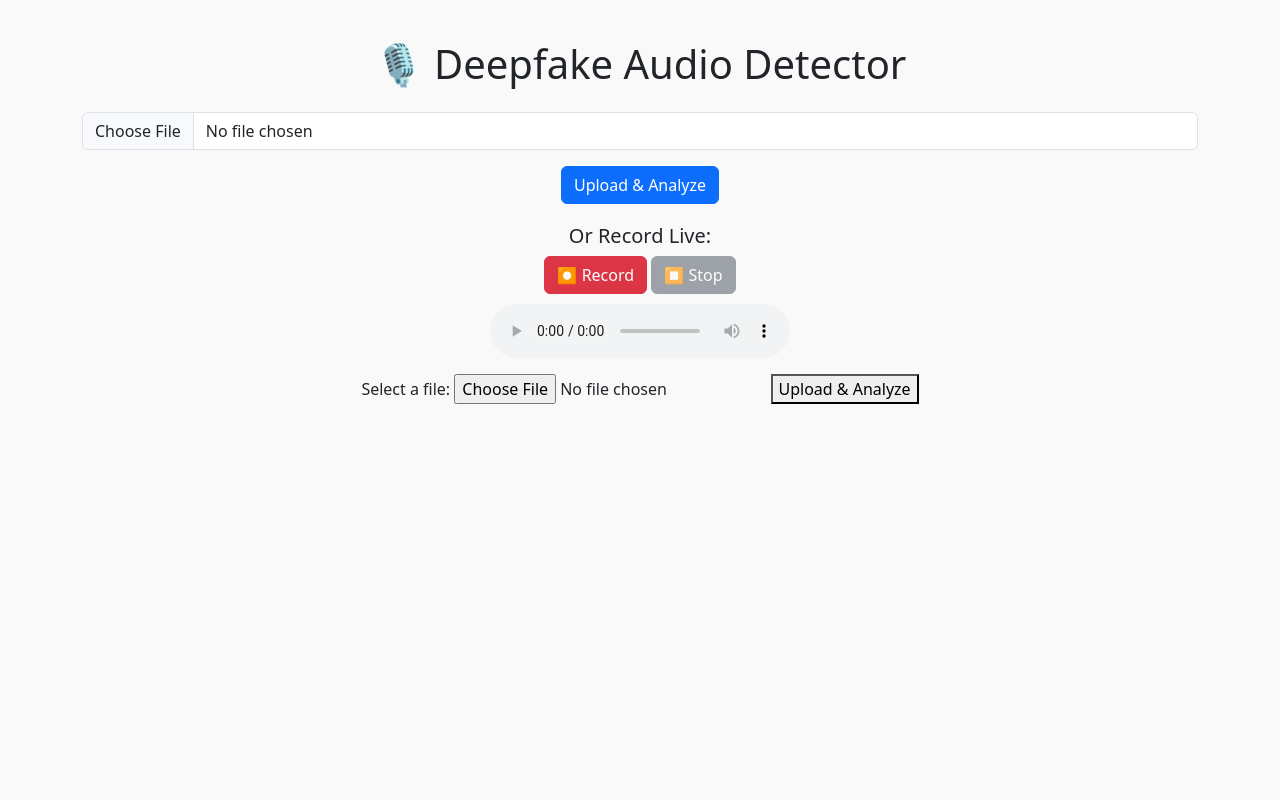
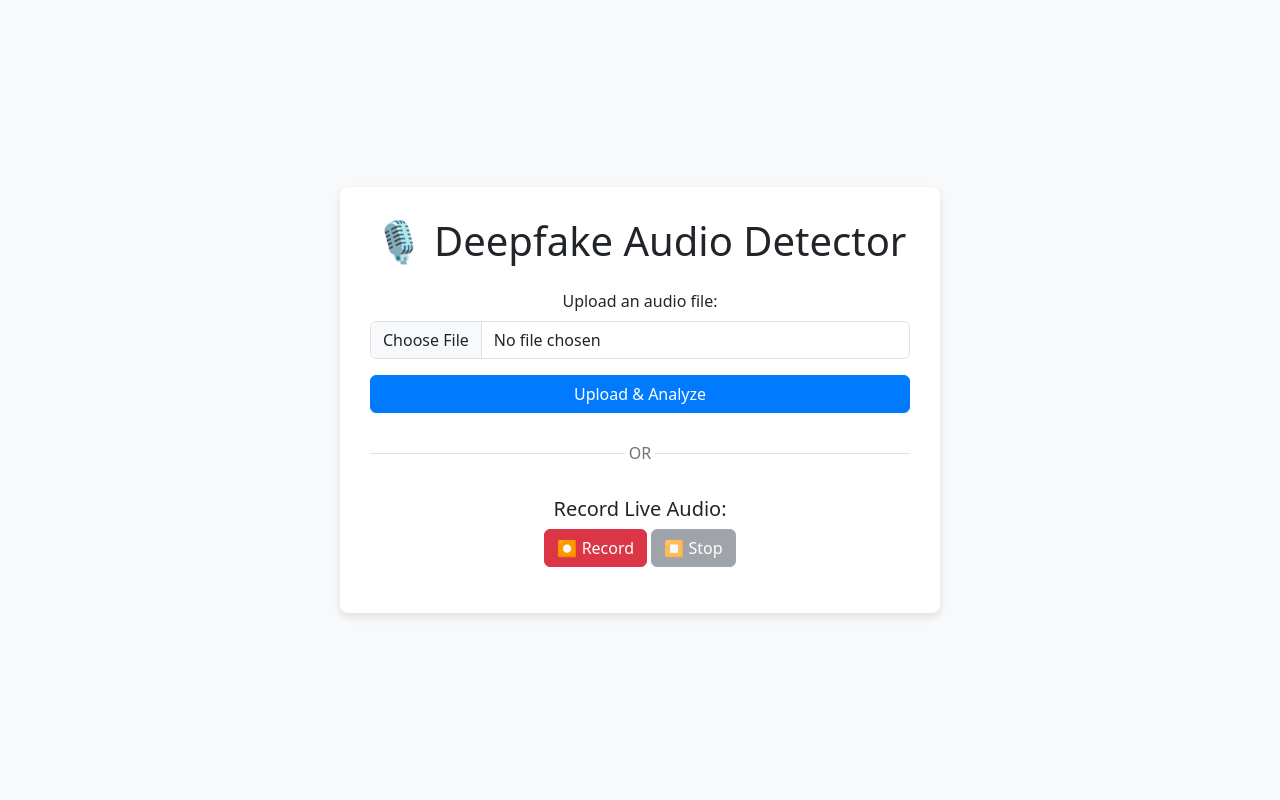
Before and after one commit to hajubaju/Spoof-Detector, a Flask app: page / in a window 1280 px wide. Run offline with Flask 3, Linux system fonts and the light colour scheme; some libraries are stand-ins or nearby versions.

Commit message:
Update index.html

```diff
--- a/templates/index.html
+++ b/templates/index.html
@@ -5,44 +5,71 @@
   <title>Audio Deepfake Detector</title>
   <link href="https://cdn.jsdelivr.net/npm/bootstrap@5.3.0/dist/css/bootstrap.min.css" rel="stylesheet">
   <style>
-    body { background: #f9f9f9; padding: 40px; }
-    .recorder { margin-top: 20px; }
-    audio { margin-top: 10px; }
+    body { background: #f8f9fa; padding-top: 40px; padding-bottom: 40px; display: flex; align-items: center; justify-content: center; min-height: 100vh; }
+    .container { background: #ffffff; padding: 30px; border-radius: 8px; box-shadow: 0 4px 8px rgba(0,0,0,0.1); max-width: 600px; width: 100%;}
+    h1 { margin-bottom: 1.5rem; }
+    .recorder, .prediction-result { margin-top: 2rem; }
+    audio { margin-top: 1rem; width: 100%; }
+    .btn-primary { background-color: #007bff; border-color: #007bff; }
+    .btn-danger { background-color: #dc3545; border-color: #dc3545; }
+    .btn-secondary { background-color: #6c757d; border-color: #6c757d; }
+    .form-control, .btn { margin-bottom: 0.5rem; }
+    .or-divider {
+        display: flex;
+        align-items: center;
+        text-align: center;
+        color: #6c757d;
+        margin: 20px 0;
+    }
+    .or-divider::before,
+    .or-divider::after {
+        content: '';
+        flex: 1;
+        border-bottom: 1px solid #dee2e6;
+    }
+    .or-divider:not(:empty)::before {
+        margin-right: .25em;
+    }
+    .or-divider:not(:empty)::after {
+        margin-left: .25em;
+    }
   </style>
 </head>
 <body>
   <div class="container text-center">
     <h1 class="mb-4">🎙 Deepfake Audio Detector</h1>
 
-    {% if message %}
-      <div class="alert alert-warning">{{ message }}</div>
+    {% if message or error_message %}
+      <div class="alert {% if error_message %}alert-danger{% else %}alert-warning{% endif %}">{{ message or error_message }}</div>
     {% endif %}
 
-    <form method="POST" action="/predict" enctype="multipart/form-data">
+    <form id="mainUploadForm" method="POST" action="/predict" enctype="multipart/form-data">
       <div class="mb-3">
-        <input class="form-control" type="file" name="audio_file" accept=".wav,.flac,.webm" required>
+        <label for="audio_file_upload" class="form-label">Upload an audio file:</label>
+        <input class="form-control" type="file" name="audio_file" id="audio_file_upload" accept=".wav,.flac,.webm,audio/*" required>
       </div>
-      <button class="btn btn-primary" type="submit">Upload & Analyze</button>
+      <button class="btn btn-primary w-100" type="submit">Upload & Analyze</button>
     </form>
 
+    <div class="or-divider">OR</div>
+
     <div class="recorder">
-      <h5>Or Record Live:</h5>
+      <h5>Record Live Audio:</h5>
       <button class="btn btn-danger" id="recordBtn">⏺ Record</button>
       <button class="btn btn-secondary" id="stopBtn" disabled>⏹ Stop</button>
-      <br />
-      <audio id="audioPreview" controls></audio>
-
-      <form id="recordForm" method="POST" action="/predict" enctype="multipart/form-data" style="margin-top: 10px;">
-
-    <label>
-      Select a file:
-      <!-- 🟢 FIXED: Add accept="audio/*" to show all audio files in dialog -->
-      <input type="file" name="audio_file" accept=".wav,.webm,audio/*" required>
-    </label>
-    <button type="submit">Upload & Analyze</button>
-      </form>
+      <div class="mt-2">
+        <audio id="audioPreview" controls hidden></audio>
+      </div>
     </div>
 
+    {% if prediction %}
+        <div class="prediction-result alert {% if 'Real' in prediction %}alert-success{% else %}alert-danger{% endif %}">
+            <p class="mb-0"><strong>Prediction:</strong> {{ prediction }}</p>
+            <p class="mb-0"><strong>Confidence:</strong> {{ confidence }}</p>
+        </div>
+    {% endif %}
+
+  </div>
 
   <script>
     let mediaRecorder;
@@ -50,38 +77,62 @@
 
     const recordBtn = document.getElementById("recordBtn");
     const stopBtn = document.getElementById("stopBtn");
-    const uploadBtn = document.getElementById("uploadBtn");
     const audioPreview = document.getElementById("audioPreview");
-    const recordedAudioInput = document.getElementById("recordedAudio");
+    const mainFileInput = document.getElementById("audio_file_upload"); // Target the main form's file input
 
     recordBtn.onclick = async () => {
+      try {
         const stream = await navigator.mediaDevices.getUserMedia({ audio: true });
-      mediaRecorder = new MediaRecorder(stream);
+        mediaRecorder = new MediaRecorder(stream, { mimeType: 'audio/webm' }); // Specify MIME type for broader compatibility
         audioChunks = [];
 
-      mediaRecorder.ondataavailable = e => audioChunks.push(e.data);
+        mediaRecorder.ondataavailable = e => {
+          if (e.data.size > 0) {
+            audioChunks.push(e.data);
+          }
+        };
+
         mediaRecorder.onstop = () => {
           const audioBlob = new Blob(audioChunks, { type: "audio/webm" });
           const audioUrl = URL.createObjectURL(audioBlob);
           audioPreview.src = audioUrl;
+          audioPreview.hidden = false;
 
-        const file = new File([audioBlob], "recorded_audio.webm", { type: "audio/webm" });
+          // Create a File object for the main form's file input
+          const recordedFile = new File([audioBlob], "live_recording.webm", { type: "audio/webm" });
+
+          // Assign the recorded file to the main file input
           const dataTransfer = new DataTransfer();
-        dataTransfer.items.add(file);
-        recordedAudioInput.files = dataTransfer.files;
-        uploadBtn.disabled = false;
+          dataTransfer.items.add(recordedFile);
+          mainFileInput.files = dataTransfer.files;
+
+          // Optional: Provide feedback to the user
+          alert("Recording ready in the upload field. Click 'Upload & Analyze' to submit.");
+
+          // Reset stream tracks to release microphone
+          stream.getTracks().forEach(track => track.stop());
         };
 
         mediaRecorder.start();
         recordBtn.disabled = true;
         stopBtn.disabled = false;
+        audioPreview.hidden = true; // Hide preview while recording
+        mainFileInput.value = null; // Clear any previously selected file
+
+      } catch (err) {
+        console.error("Error accessing microphone:", err);
+        alert("Could not access microphone. Please ensure permission is granted and try again.");
+      }
     };
 
     stopBtn.onclick = () => {
+      if (mediaRecorder && mediaRecorder.state === "recording") {
         mediaRecorder.stop();
+      }
       recordBtn.disabled = false;
       stopBtn.disabled = true;
     };
   </script>
+  <script src="https://cdn.jsdelivr.net/npm/bootstrap@5.3.0/dist/js/bootstrap.bundle.min.js"></script>
 </body>
 </html>
```
Lines whose indentation alone changed are shown as unchanged.
